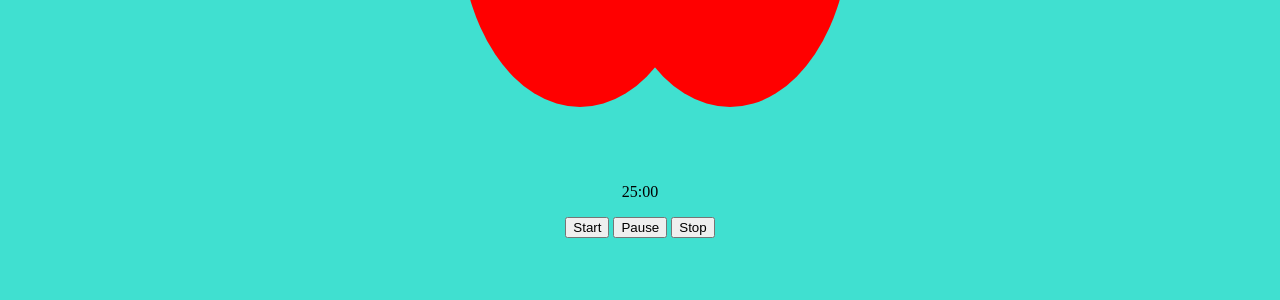
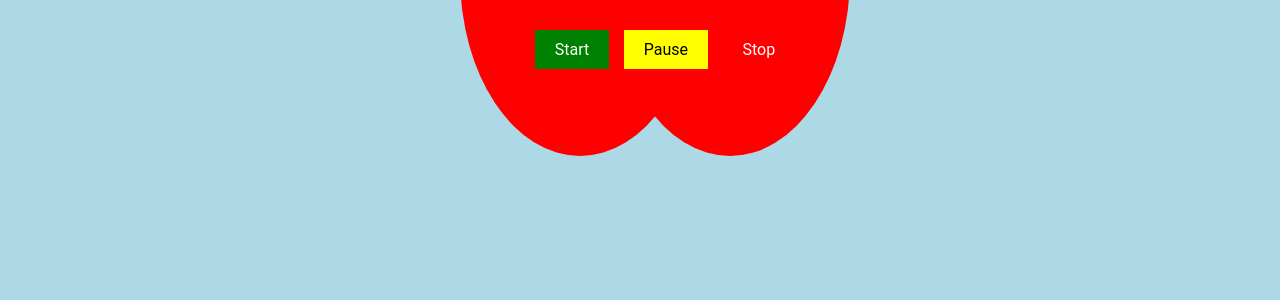
Before and after one commit to EdwinShibuMathew/Pomodoro-Timer, a plain HTML site: page index.html in a window 1280 px wide. Shown: the part 500-800 px from the top of the page. Drawn offline with Linux system fonts and the light colour scheme.

Commit message:
Finished styling all components of the timer

```diff
--- a/styles.css
+++ b/styles.css
@@ -1,12 +1,75 @@
+/* General Styling */
 body {
+  font-family: Arial;
+  background-color: lightblue;
   text-align: center;
-  background-color: turquoise;
 }
-.timer-container {
+
+/* Navigation Bar */
+nav {
+  background: white;
+  padding: 20px;
+  box-shadow: 0 4px 8px rgba(0, 0, 0, 0.2);
+}
+
+/* Pomodoro Timer Styling */
+.pomodoro-container {
   display: flex;
-  justify-content: center;
+  flex-direction: column;
   align-items: center;
+  margin-top: 50px;
 }
+
+#apple {
+  margin-bottom: 20px;
+}
+
+/* Timer */
+#timer {
+  font-size: 48px;
+  font-family: "Orbitron";
+  color: white;
+  background-color: transparent;
+  padding: 10px;
+  border-radius: 5px;
+  margin-top: -300px;
+  margin-bottom: 5px;
+  margin-right: -20px;
+}
+
+#timer:hover {
+  color: yellow;
+}
+
+/* Buttons */
+button {
+  font-family: "Roboto", sans-serif;
+  color: white;
+  padding: 10px 20px;
+  font-size: 16px;
+  border: none;
+  cursor: pointer;
+  margin: 30px;
+  margin-right: -20px;
+  transition: 0.3s;
+}
+
+#start {
+  background-color: green;
+}
+#pause {
+  background-color: yellow;
+  color: black;
+}
+#stop {
+  background-color: red;
+}
+
+button:hover {
+  border: 2px solid black;
+}
+
+/* When Timer is Less Than 1 Minute */
 .low-time {
   color: red !important;
   background-color: black !important;
```
